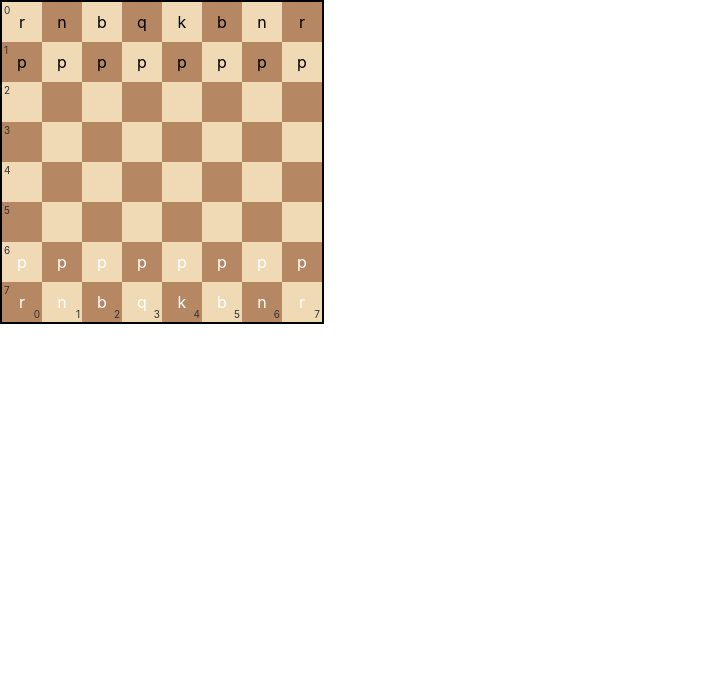
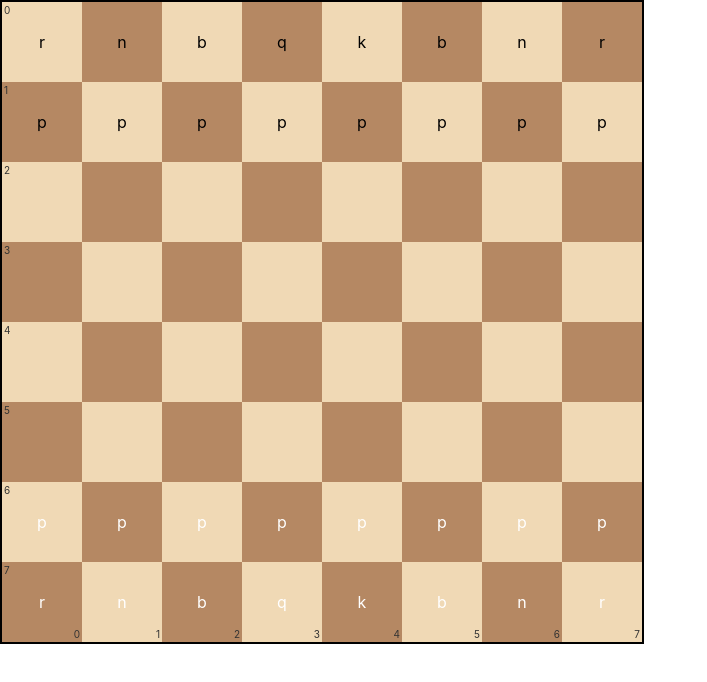
Before and after one commit to phillipdinh/Chess, a React (Create React App) app: page / in a window 1280 px wide. Shown: the top 682 px of the page, without its empty margins (0-707 px from the left). Built offline with nearby package versions, Linux system fonts and the light colour scheme.

Commit message:
Made board larger

```diff
--- a/src/styles.css
+++ b/src/styles.css
@@ -1,8 +1,8 @@
 .board {
 	display: flex;
 	flex-direction: column;
-	width: 320px;
-	height: 320px;
+	width: 640px;
+	height: 640px;
 	border: 2px solid black;
 }
 
@@ -12,8 +12,8 @@
 
 .board-square {
 	position: relative;
-	width: 40px;
-	height: 40px;
+	width: 80px;
+	height: 80px;
 	display: flex;
 	align-items: center;
 	justify-content: center;
@@ -27,20 +27,20 @@
 	background-color: #b58863;
 }
 .board-label {
-	position: absolute; /* Allow precise positioning */
-	font-size: 10px; /* Make the labels smaller */
-	color: #333; /* Change text color as needed */
-	pointer-events: none; /* Make sure the labels do not interfere with clicks */
+	position: absolute;
+	font-size: 10px;
+	color: #333;
+	pointer-events: none;
 }
 
 .row-label {
-	top: 2px; /* Position in the top left corner */
-	left: 2px; /* Position in the top left corner */
+	top: 2px;
+	left: 2px;
 }
 
 .col-label {
-	bottom: 2px; /* Position in the bottom right corner */
-	right: 2px; /* Position in the bottom right corner */
+	bottom: 2px;
+	right: 2px;
 }
 .white {
 	color: white;
```
